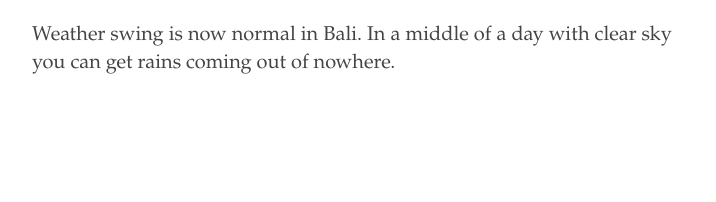
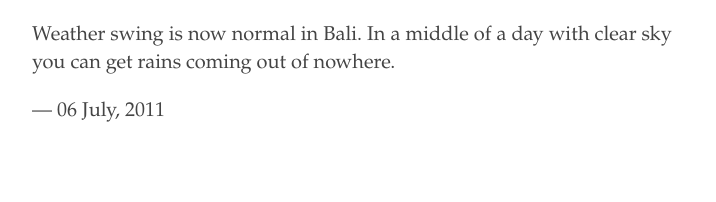
Before and after one commit to fajarnurdiansyah/fajarnurdiansyah.github.com, a Jekyll site: the page built from _posts/2011-07-06-kutuh-village-seaweed-farmer.md, in a window 1280 px wide. Shown: the part 860-1062 px from the top of the page, without its empty margins (282-998 px from the left). Built offline with Jekyll 4.4.1, drawn with Linux system fonts in a browser that asks for light colours; some web fonts are replaced; Markdown is read by kramdown in place of the engine named in the settings; before the commit the page ends 1017 px from its top, so only the background shows below that.

Commit message:
add signoff date. also act as permalink.

```diff
--- a/_layouts/post.html
+++ b/_layouts/post.html
@@ -30,7 +30,12 @@
 	  <div id="posts">
 		<div>
 			<div class="posttitle"><h1><a href="{% if page.link %}{{page.link}}{% else %}{{page.url}}{% endif %}">{{ page.title }}</a></h1></div>
-			<div class="postcontent"><article>{{ content }}<article></div>
+			<div class="postcontent">
+				<article>{{ content }}</article>
+				<div class="signoff" datetime="{{ page.date | date: "%Y-%m-%d" }}">
+					<a href="{{page.url}}">&mdash;{{ page.date | date: " %d %B, %Y" }}</a>
+				</div>
+			</div>
 		</div>
 	  </div>
 	</div>
--- a/css/style.css
+++ b/css/style.css
@@ -132,3 +132,8 @@
 .archivepost h3{
 	margin: 0px;
 }
+
+.signoff a{
+	padding-top: 25px;
+	color: #444;
+}
```
Also changed, not shown: index.html (+6 -1 lines).
